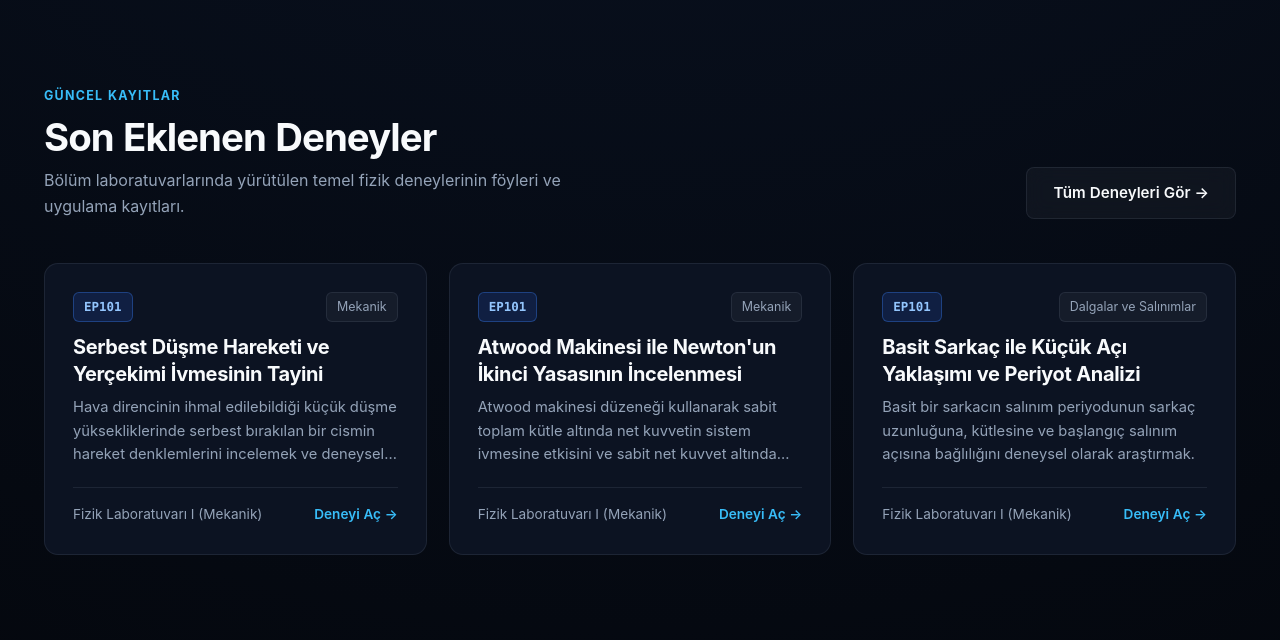
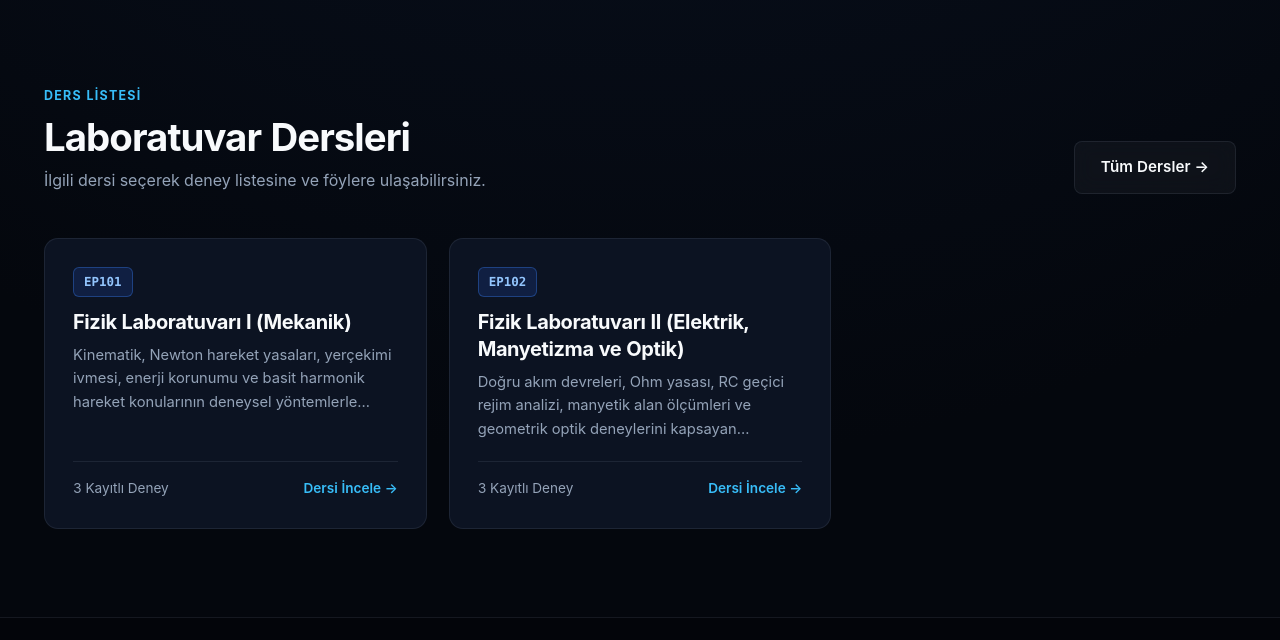
Before and after one commit to ytahabudak/PhysicsEngineeringVideo, a plain HTML site: page index.html in a window 1280 px wide. Shown: the part 852-1492 px from the top of the page. Drawn offline with Linux system fonts and the light colour scheme.

Commit message:
Ana sayfa düzeni değişitirildi.

```diff
--- a/index.html
+++ b/index.html
@@ -57,7 +57,7 @@
       </div>
     </section>
 
-    <!-- İstatistik Şeridi (3 Sütun - Bedava/Açık Erişim kutusu kaldırıldı) -->
+    <!-- İstatistik Şeridi -->
     <section class="stats-bar" aria-label="Arşiv Özeti">
       <div class="container">
         <div class="stats-grid">
@@ -77,27 +77,8 @@
       </div>
     </section>
 
-    <!-- Son Eklenen Deneyler -->
+    <!-- Laboratuvar Dersleri -->
     <section class="section">
-      <div class="container">
-        <div class="section-header">
-          <div>
-            <span class="section-eyebrow">Güncel Kayıtlar</span>
-            <h2 class="section-title">Son Eklenen Deneyler</h2>
-            <p class="section-desc">Bölüm laboratuvarlarında yürütülen temel fizik deneylerinin föyleri ve uygulama kayıtları.</p>
-          </div>
-          <a href="deneyler.html" class="btn btn-secondary">Tüm Deneyleri Gör →</a>
-        </div>
-        <div class="cards-grid" id="featured-experiments">
-          <div class="skeleton"></div>
-          <div class="skeleton"></div>
-          <div class="skeleton"></div>
-        </div>
-      </div>
-    </section>
-
-    <!-- Laboratuvar Dersleri -->
-    <section class="section" style="border-top: 1px solid var(--border-hairline); background: rgba(7, 12, 23, 0.45);">
       <div class="container">
         <div class="section-header">
           <div>
```
